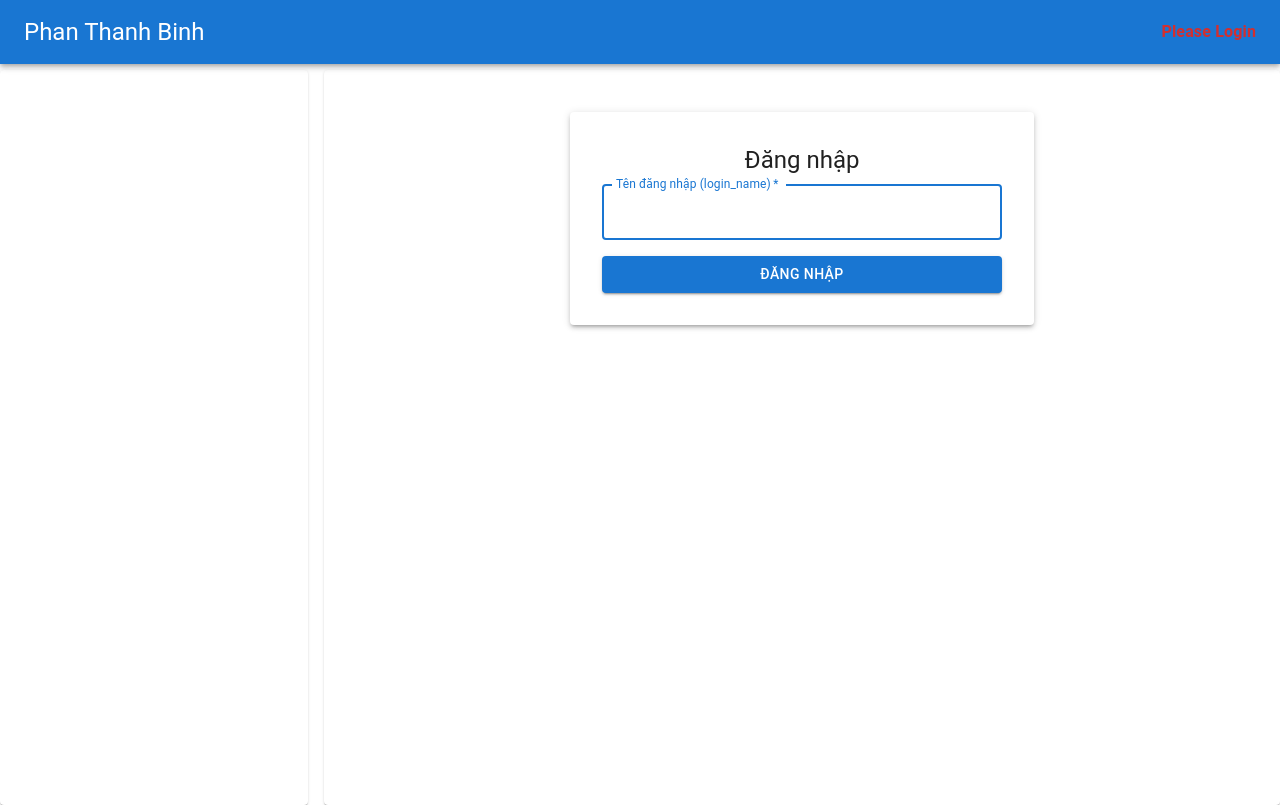
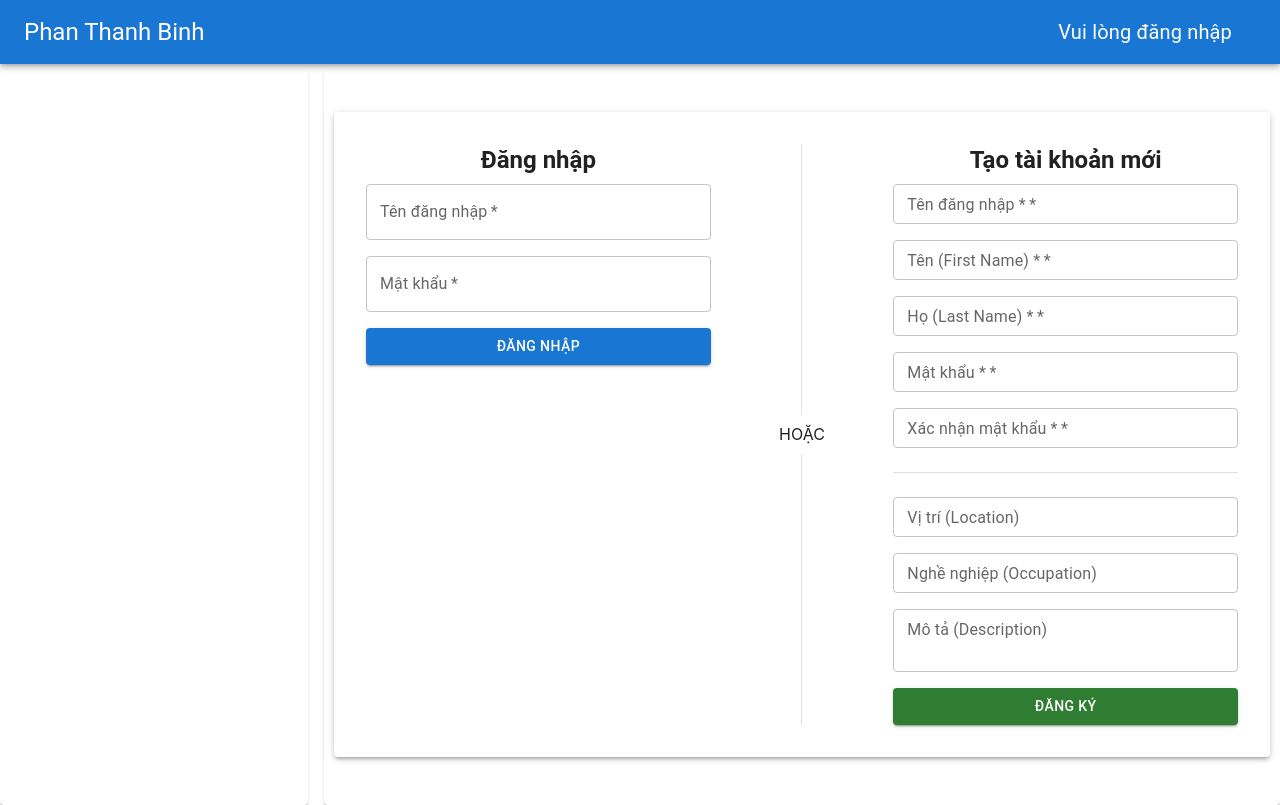
Before and after one commit to PhanBinh18/LTW, a React (Create React App) app: page /login-register in a window 1280 px wide. Built offline with nearby package versions, Linux system fonts and the light colour scheme.

Commit message:
feat(frontend): add registration form and fix TopBar context sync on logout

```diff
--- a/src/App.js
+++ b/src/App.js
@@ -40,7 +40,7 @@ const App = (props) => {
                   {/* Route đăng nhập không bị chặn */}
                   <Route
                       path="/login-register"
-                      element={<LoginRegister setCurrentUser={setCurrentUser} />}
+                      element={<LoginRegister setCurrentUser={setCurrentUser} setTopBarContext={setTopBarContext} />}
                   />
 
                   {/* Các route được bảo vệ bằng toán tử ba ngôi (Ternary Operator) */}
--- a/src/components/LoginRegister/index.jsx
+++ b/src/components/LoginRegister/index.jsx
@@ -1,61 +1,156 @@
-import React, { useState } from "react";
-import { Typography, Button, TextField, Paper, Box } from "@mui/material";
+import React, { useState, useEffect } from "react";
+import { Typography, Button, TextField, Paper, Box, Grid, Divider } from "@mui/material";
 import { useNavigate } from "react-router-dom";
 import fetchModel from "../../lib/fetchModelData";
 
-function LoginRegister({ setCurrentUser }) {
-  const [loginName, setLoginName] = useState("");
-  const [errorMsg, setErrorMsg] = useState("");
-
+function LoginRegister({ setCurrentUser, setTopBarContext }) {
   const navigate = useNavigate();
 
+  // === STATES CHO ĐĂNG NHẬP ===
+  const [loginName, setLoginName] = useState("");
+  const [loginPassword, setLoginPassword] = useState("");
+  const [loginError, setLoginError] = useState("");
+
+  // === STATES CHO ĐĂNG KÝ ===
+  const [regUser, setRegUser] = useState({
+    login_name: "",
+    password: "",
+    passwordConfirm: "",
+    first_name: "",
+    last_name: "",
+    location: "",
+    description: "",
+    occupation: ""
+  });
+  const [regError, setRegError] = useState("");
+  const [regSuccess, setRegSuccess] = useState("");
+
+  useEffect(() => {
+    setTopBarContext("Vui lòng đăng nhập");
+  }, [setTopBarContext]);
+
+  // === XỬ LÝ ĐĂNG NHẬP ===
   const handleLogin = async (e) => {
-    e.preventDefault(); // Ngăn chặn hành vi reload trang mặc định của form
+    e.preventDefault();
     try {
-      // Gọi API POST tới /admin/login với body chứa login_name
-      const response = await fetchModel("/admin/login", "POST", { login_name: loginName });
+      const response = await fetchModel("/admin/login", "POST", {
+        login_name: loginName,
+        password: loginPassword // Gửi kèm password
+      });
 
-      // Nếu thành công, cập nhật state toàn cục và xóa lỗi
       setCurrentUser(response.data);
-      setErrorMsg("");
-      // dieu huong
+      setLoginError("");
       navigate(`/users/${response.data._id}`);
+    } catch (error) {
+      setLoginError("Tên đăng nhập hoặc mật khẩu không chính xác!");
+    }
+  };
 
+  // === XỬ LÝ ĐĂNG KÝ ===
+  const handleRegisterChange = (e) => {
+    const { name, value } = e.target;
+    setRegUser((prev) => ({ ...prev, [name]: value }));
+  };
+
+  const handleRegister = async (e) => {
+    e.preventDefault();
+
+    // Kiểm tra mật khẩu xác nhận
+    if (regUser.password !== regUser.passwordConfirm) {
+      setRegError("Mật khẩu xác nhận không khớp!");
+      setRegSuccess("");
+      return;
+    }
+
+    try {
+      // Tách passwordConfirm ra, chỉ gửi những field cần thiết lên server
+      const { passwordConfirm, ...payload } = regUser;
+
+      await fetchModel("/user", "POST", payload);
+
+      setRegSuccess("Đăng ký thành công! Bạn có thể đăng nhập ngay bên trái.");
+      setRegError("");
+
+      // Xóa trắng form đăng ký sau khi thành công
+      setRegUser({
+        login_name: "", password: "", passwordConfirm: "",
+        first_name: "", last_name: "", location: "", description: "", occupation: ""
+      });
     } catch (error) {
-      // Nếu thất bại, hiển thị thông báo lỗi
-      setErrorMsg("Tên đăng nhập không tồn tại. Vui lòng thử lại!");
+      setRegError("Đăng ký thất bại. Tên đăng nhập có thể đã tồn tại.");
+      setRegSuccess("");
     }
   };
 
   return (
-    <Paper elevation={3} sx={{ padding: 4, maxWidth: 400, margin: "0 auto", marginTop: 4 }}>
-      <Typography variant="h5" gutterBottom align="center">
+    <Paper elevation={3} sx={{ padding: 4, maxWidth: 900, margin: "0 auto", marginTop: 4 }}>
+      <Grid container spacing={4}>
+
+        {/* CỘT TRÁI: FORM ĐĂNG NHẬP */}
+        <Grid item xs={12} md={5}>
+          <Typography variant="h5" gutterBottom align="center" fontWeight="bold">
             Đăng nhập
           </Typography>
-
           <form onSubmit={handleLogin}>
             <Box display="flex" flexDirection="column" gap={2}>
               <TextField
-            label="Tên đăng nhập (login_name)"
+                label="Tên đăng nhập"
                 variant="outlined"
                 value={loginName}
                 onChange={(e) => setLoginName(e.target.value)}
                 required
-            autoFocus
               />
-
-          {/* Hiển thị lỗi nếu có */}
-          {errorMsg && (
-            <Typography color="error" variant="body2">
-              {errorMsg}
-            </Typography>
-          )}
-
+              <TextField
+                label="Mật khẩu"
+                type="password"
+                variant="outlined"
+                value={loginPassword}
+                onChange={(e) => setLoginPassword(e.target.value)}
+                required
+              />
+              {loginError && <Typography color="error" variant="body2">{loginError}</Typography>}
               <Button type="submit" variant="contained" color="primary" fullWidth>
                 Đăng nhập
               </Button>
             </Box>
           </form>
+        </Grid>
+
+        {/* ĐƯỜNG KẺ CHIA ĐÔI */}
+        <Grid item xs={12} md={2} display="flex" justifyContent="center">
+          <Divider orientation="vertical" flexItem>HOẶC</Divider>
+        </Grid>
+
+        {/* CỘT PHẢI: FORM ĐĂNG KÝ */}
+        <Grid item xs={12} md={5}>
+          <Typography variant="h5" gutterBottom align="center" fontWeight="bold">
+            Tạo tài khoản mới
+          </Typography>
+          <form onSubmit={handleRegister}>
+            <Box display="flex" flexDirection="column" gap={2}>
+              <TextField label="Tên đăng nhập *" name="login_name" value={regUser.login_name} onChange={handleRegisterChange} required size="small" />
+              <TextField label="Tên (First Name) *" name="first_name" value={regUser.first_name} onChange={handleRegisterChange} required size="small" />
+              <TextField label="Họ (Last Name) *" name="last_name" value={regUser.last_name} onChange={handleRegisterChange} required size="small" />
+              <TextField label="Mật khẩu *" name="password" type="password" value={regUser.password} onChange={handleRegisterChange} required size="small" />
+              <TextField label="Xác nhận mật khẩu *" name="passwordConfirm" type="password" value={regUser.passwordConfirm} onChange={handleRegisterChange} required size="small" />
+
+              <Divider sx={{ my: 1 }} />
+
+              <TextField label="Vị trí (Location)" name="location" value={regUser.location} onChange={handleRegisterChange} size="small" />
+              <TextField label="Nghề nghiệp (Occupation)" name="occupation" value={regUser.occupation} onChange={handleRegisterChange} size="small" />
+              <TextField label="Mô tả (Description)" name="description" value={regUser.description} onChange={handleRegisterChange} multiline rows={2} size="small" />
+
+              {regError && <Typography color="error" variant="body2">{regError}</Typography>}
+              {regSuccess && <Typography color="success.main" variant="body2" fontWeight="bold">{regSuccess}</Typography>}
+
+              <Button type="submit" variant="contained" color="success" fullWidth>
+                Đăng ký
+              </Button>
+            </Box>
+          </form>
+        </Grid>
+
+      </Grid>
     </Paper>
   );
 }
--- a/src/components/TopBar/index.jsx
+++ b/src/components/TopBar/index.jsx
@@ -100,8 +100,7 @@ function TopBar({ context, currentUser, setCurrentUser }) {
               </Button>
             </Box>
           ) : (
-            <Typography variant="subtitle1" fontWeight="bold" color="error">
-              Please Login
+            <Typography variant="subtitle1"  color="white">
             </Typography>
           )}
         </Box>
```
Lines whose indentation alone changed are shown as unchanged.
